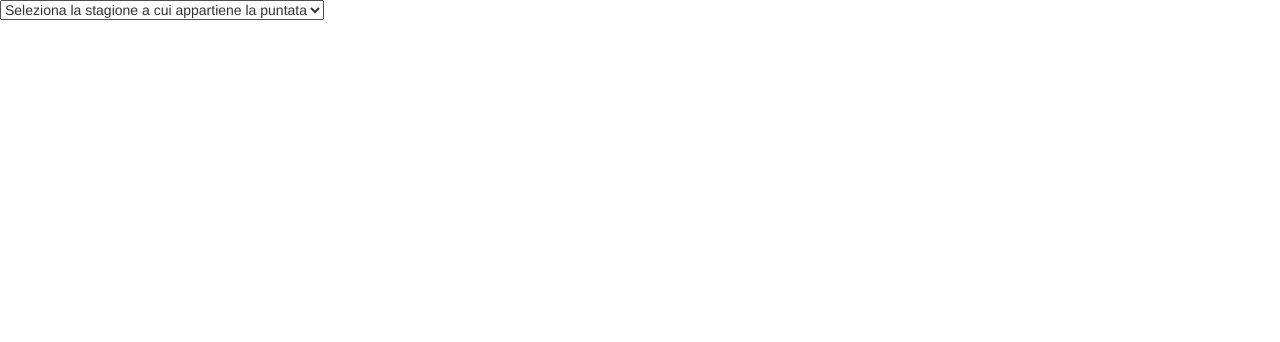
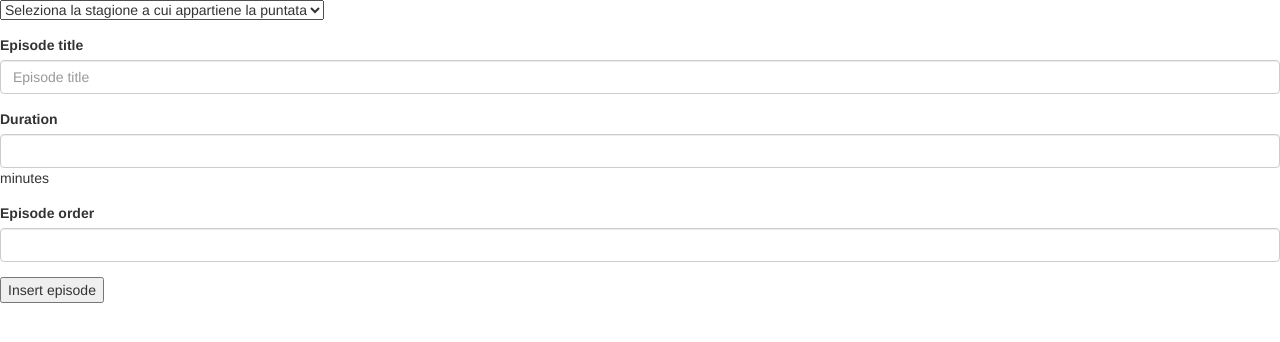
Before and after one commit to GianniFreddie/tweb_progetto_finale, a PHP site: page /tweb_progetto_finale/tv_series_episodes/form.php in a window 1280 px wide. Shown: the top 342 px of the page. Run offline with PHP 8.4, Linux system fonts and the light colour scheme; data that the repository does not hold is empty.

Commit message:
Form inserimenti episodi serie_tv ok

```diff
--- a/backend/dashboard.php
+++ b/backend/dashboard.php
@@ -11,6 +11,6 @@
   <body>
     <a href = "/tweb_progetto_finale/tv_series/form.php" >Tv Series</a>
     <a href = "/tweb_progetto_finale/tv_series_seasons/form.php" >Tv Series seasons</a>
-    <a href = "/tweb_progetto_finale/tv_series_episodes/form.php" >Tv Series episodes</a>
+    <a href = "/tweb_progetto_finale/tv_series_episodes/form.php" >Tv Series episodes </a>
   </body>
 </html>
--- a/queries.php
+++ b/queries.php
@@ -111,7 +111,17 @@
   * return: query di join tra seasons e series
   */
   function seasons_series_join_query(){
-    return "SELECT tv_series_seasons.title as season_title, tv_series.title as title FROM tv_series_seasons, tv_series WHERE serie_id = tv_series.id";
+    return "SELECT tv_series_seasons.id as season_id, tv_series_seasons.title as season_title, tv_series.title as title FROM tv_series_seasons, tv_series WHERE serie_id = tv_series.id";
+  }
+
+  /*
+  * Query per inserire una nuova puntata
+  * param: $season_id, l'id della stagione
+  * param: $title, titolo dell'episodio
+  * param: $duration, durata dell'episodio in minuti
+  */
+  function insert_episode_query($season_id, $title, $duration, $episode_order){
+    return "INSERT INTO tv_series_episodes (season_id, title, duration, episode_order) VALUES ($season_id, $title, $duration, $episode_order)";
   }
 
 ?>
--- a/tv_series_episodes/episodes_controller.php
+++ b/tv_series_episodes/episodes_controller.php
@@ -1,7 +1,24 @@
 <?
 
   /*
-  *
+  * Inserisce una nuova puntata della serie tv
+  * param: $season_id, l'id della stagione a cui appartiene la puntata
+  * param: $title, il titolo dell'episodio
+  * param: $duration, la durata in minuti della puntata
+  * param: $episode_order, l'ordine della puntata nella stagione
   */
+  function insert_episode($season_id, $title, $duration, $episode_order){
+    try{
+      $db = new PDO('mysql:host=localhost;dbname=progettoFinale_develop', 'root', '');
+      $db->setAttribute(PDO::ATTR_ERRMODE, PDO::ERRMODE_EXCEPTION);
+      //quote
+      $title_quoted = $db->quote($title);
+      $insert_query = insert_episode_query($season_id, $title_quoted, $duration, $episode_order);
+      $db->query($insert_query);
+    }catch(PDOException $e){
+      return($e->getMessage());
+      die();
+    }
+  }
 
 ?>
--- a/tv_series_episodes/form.php
+++ b/tv_series_episodes/form.php
@@ -2,7 +2,11 @@
   session_start();
   include '../queries.php';
   include '../tv_series_seasons/tv_series_seasons_controller.php';
-  include '../tv_series_episodes/episodes_controller.php';
+  include 'episodes_controller.php';
+  //se i param non sono vuoti salva la puntata
+  if(!empty($_REQUEST["season_id"]) && !empty($_REQUEST["title"]) && !empty($_REQUEST["duration"]) && !empty($_REQUEST["episode_order"])){
+    insert_episode($_REQUEST["season_id"], $_REQUEST["title"], $_REQUEST["duration"], $_REQUEST["episode_order"]);
+  }
 ?>
 <!DOCTYPE html>
 <html>
@@ -13,7 +17,7 @@
 		<link rel = "stylesheet" href = "/tweb_progetto_finale/bootstrap/css/bootstrap.css" />
   </head>
   <body>
-    <form action = "/tweb_progetto_finale/tv_series_edpisodes/form.php" method = "post">
+    <form action = "/tweb_progetto_finale/tv_series_episodes/form.php" method = "post">
       <div class="form-group">
         <select name="season_id">
           <option value = "">Seleziona la stagione a cui appartiene la puntata</option>
@@ -22,11 +26,27 @@
             $seasons = seasons_series_join();
             foreach($seasons as $season_serie) {
           ?>
-            <option value = "<?= $season_serie["id"] ?>"> <?= $season_serie["season_title"] ?> - <?= $season_serie["title"] ?> </option>
+            <option value = "<?= $season_serie["season_id"] ?>"> <?= $season_serie["season_title"] ?> - <?= $season_serie["title"] ?> </option>
           <? } ?>
 
         </select>
       </div>
+      <div class="form-group">
+        <label for="title">Episode title</label>
+        <input type="text" name="title" class = "form-control" placeholder="Episode title">
+      </div>
+      <div class="form-group">
+        <label for="duration">Duration</label>
+        <input type="number" name="duration" class = "form-control"> minutes
+      </div>
+      <div class="form-group">
+        <label for="order">Episode order</label>
+        <input type="number" name="episode_order" class = "form-control">
+      </div>
+
+      <div class="form-group">
+        <input type="submit" value="Insert episode" />
+      </div>
     </form>
   </body>
 </html>
```
